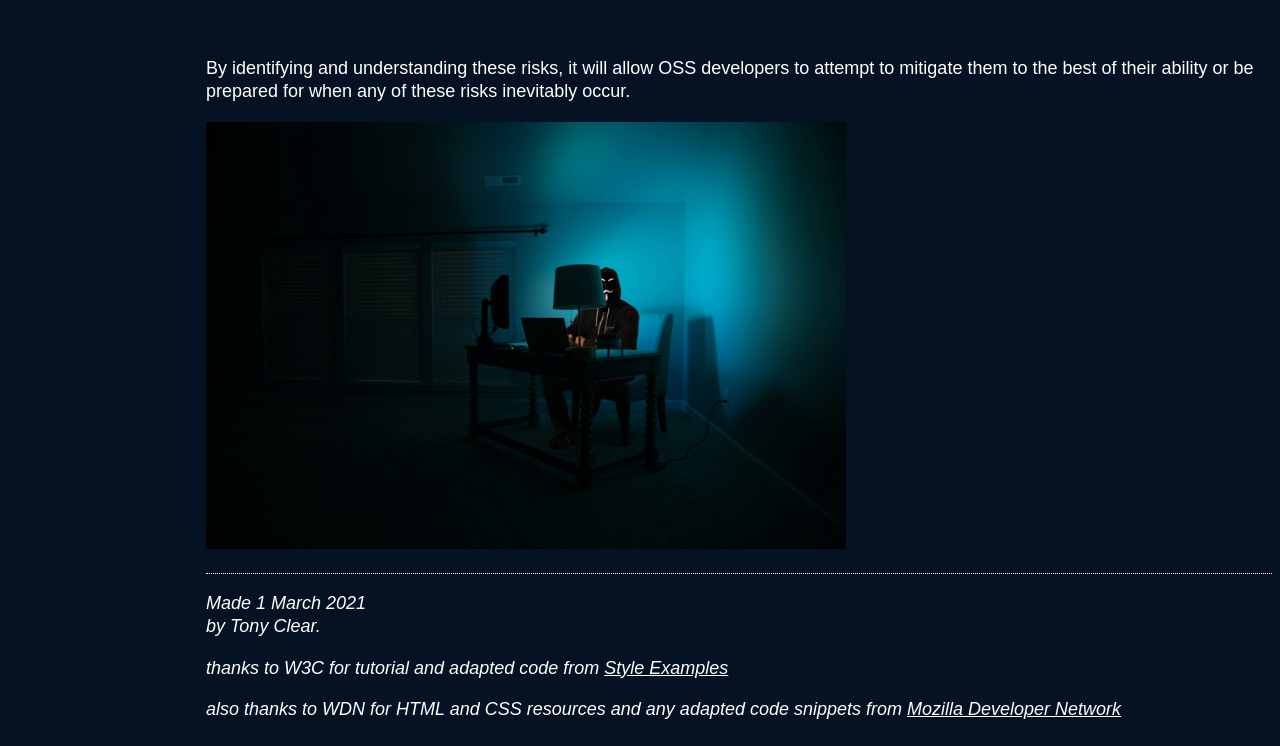
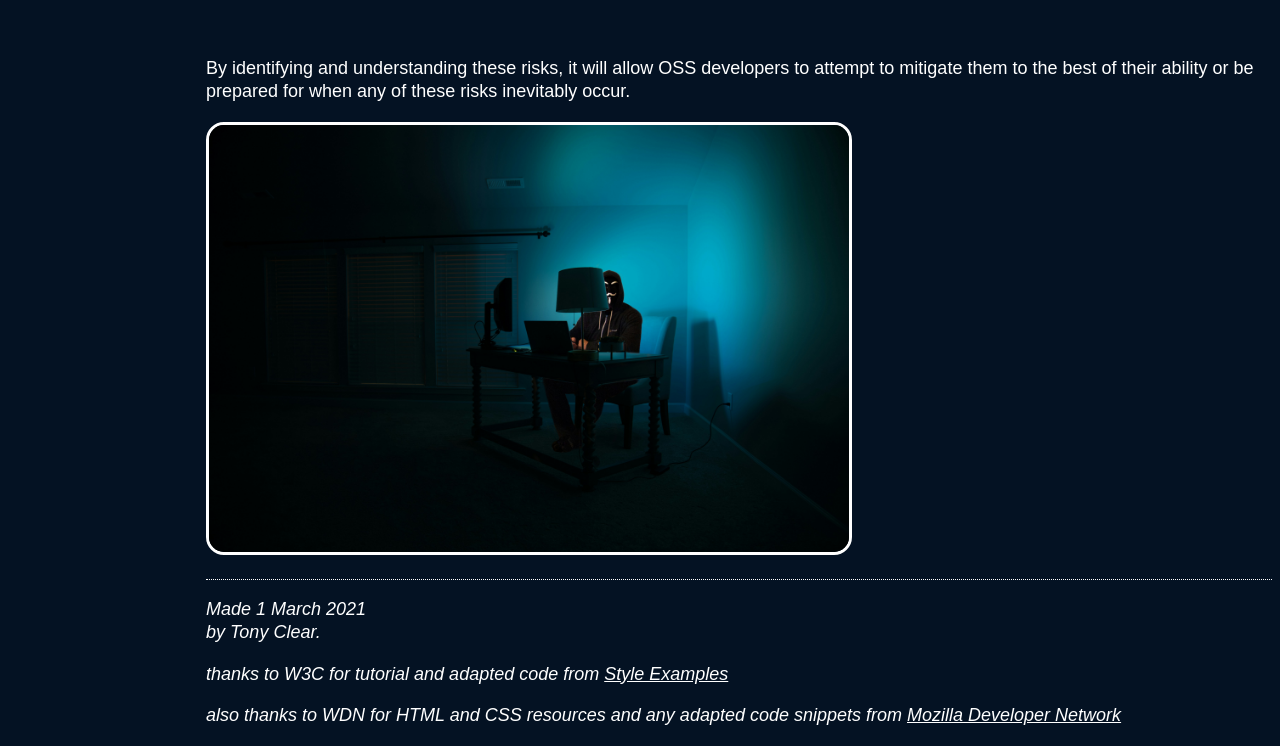
Before and after one commit to WEEZOOKARP/Comp501-assignment2, a plain HTML site: page misc/risks.html in a window 1280 px wide. Shown: the part 1305-2051 px from the top of the page. Drawn offline with Linux system fonts and the light colour scheme.

Commit message:
border for ease of visibility

```diff
--- a/styles/mystyles.css
+++ b/styles/mystyles.css
@@ -55,6 +55,12 @@ ul.navbar li {
   text-align: center;
   -webkit-transition: all 0.2s, border 0.5s ease-in-out;
   transition: all 0.2s, border 0.5s ease-in-out;
+}
+
+img {
+  border-radius:1em;
+  border-color:#fff;
+  border-style: solid;
 }
 
 ul.navbar li:hover {
```
